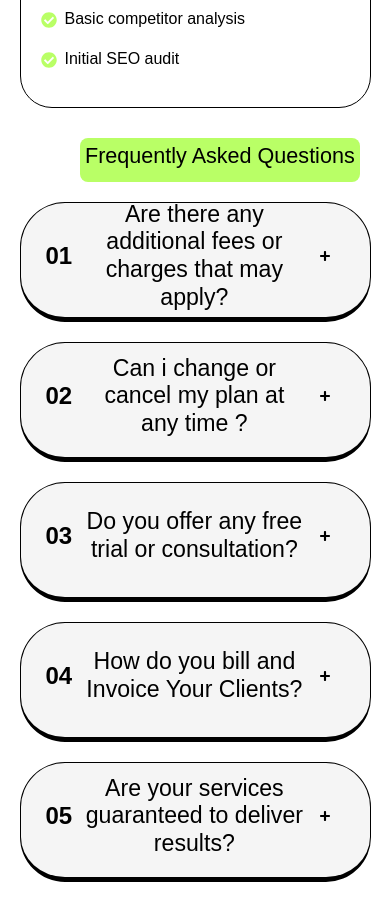
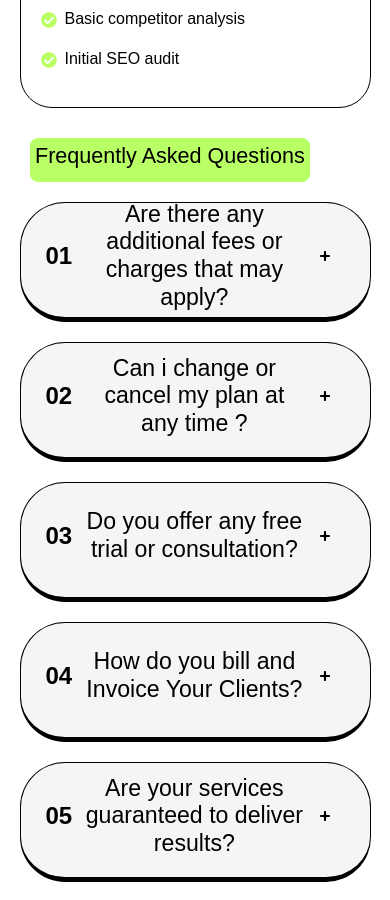
Before and after one commit to Rahsin-07/Website-PortFolio, a React (Create React App) app: page /pricing in a window 390 px wide. Shown: the part 1920-2820 px from the top of the page. Built offline with nearby package versions, Linux system fonts and the light colour scheme; a web font is replaced by a local one.

Commit message:
res modify

```diff
--- a/src/Components/Pricing.css
+++ b/src/Components/Pricing.css
@@ -165,13 +165,15 @@
       }
 
       .price-questions {
-        margin-left: 80px;
+        /* margin-left: 80px; */
         width: fit-content;
       }
 
 
       .price-header {
         font-size: 20px;
+        height: fit-content;
+
       }
 
       .price-header span {
```
